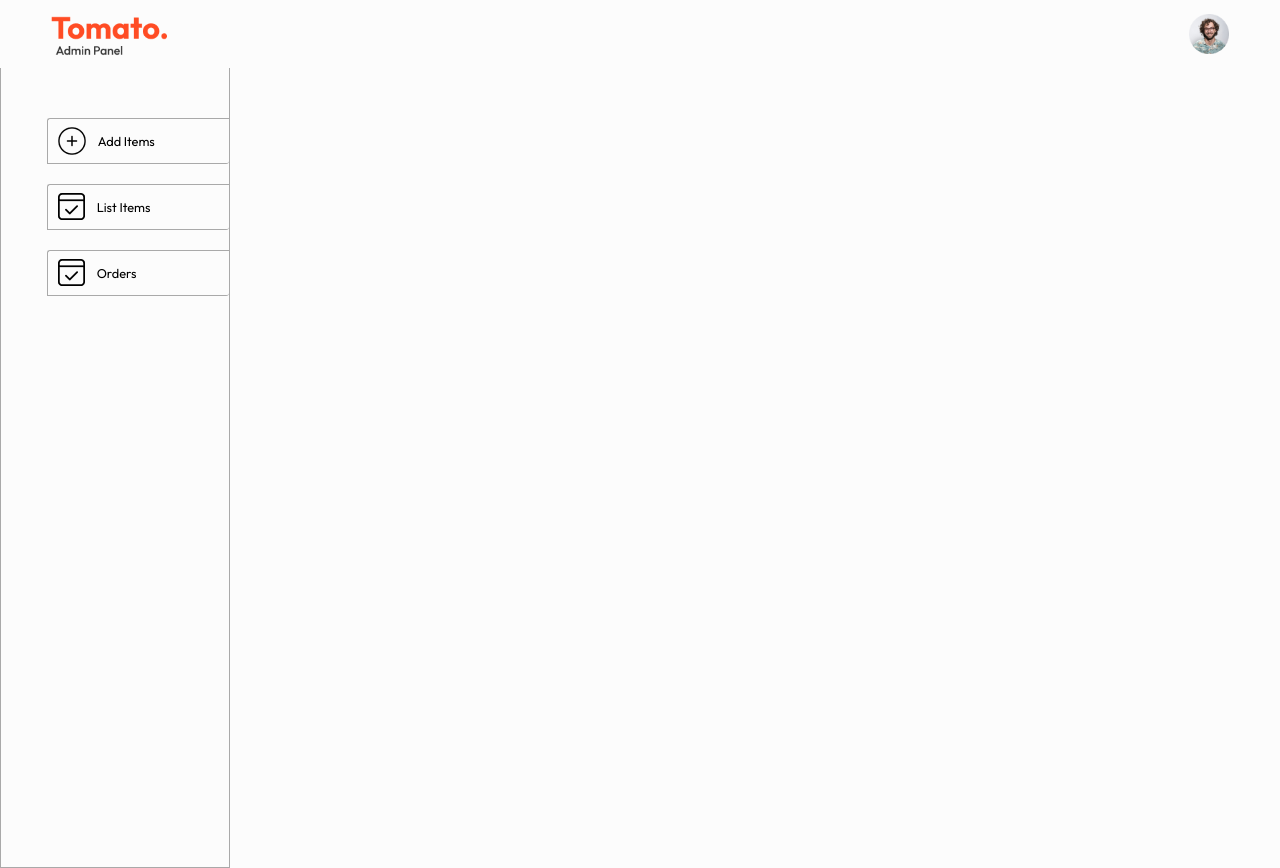
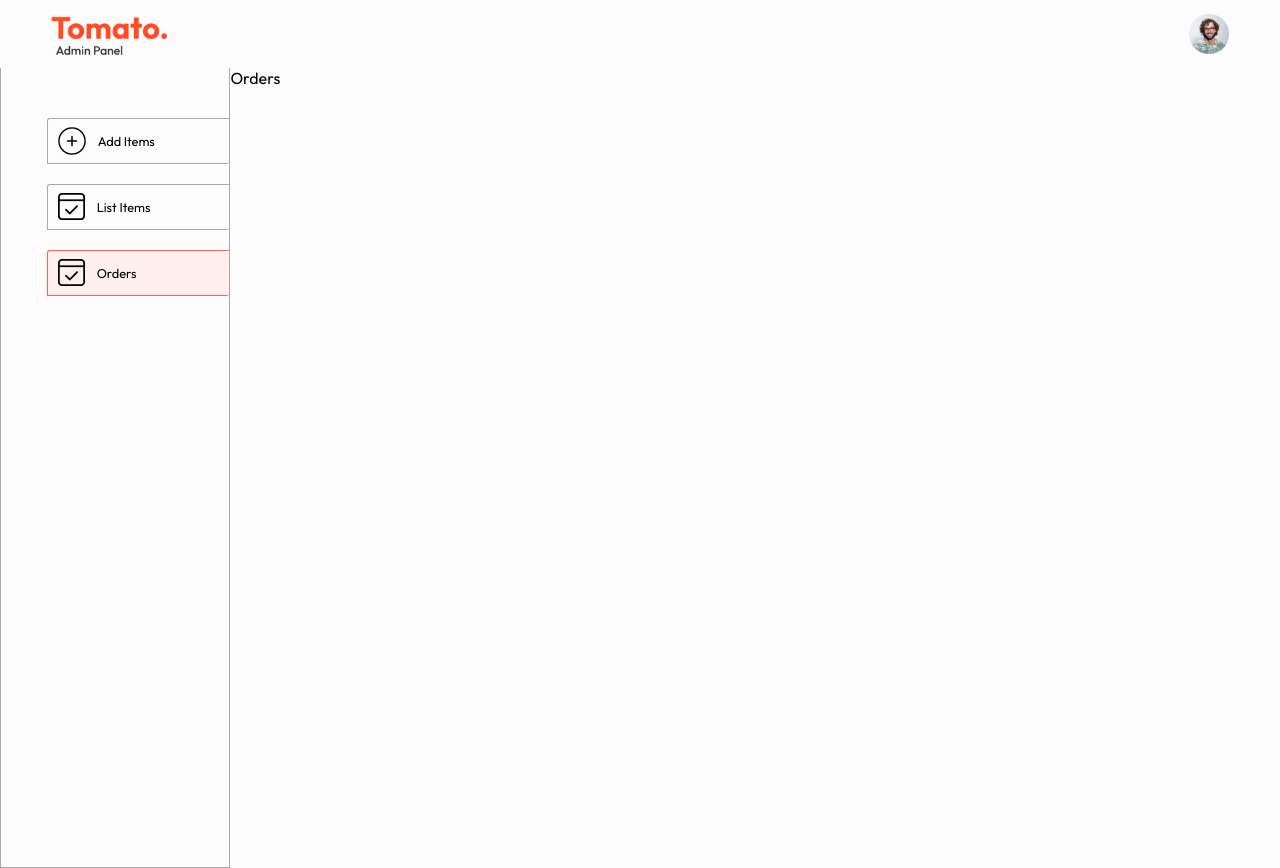
Before and after one commit to ryowuandjanet/mernFoodDelivery, a React (Vite) app in the folder admin/: page /orders in a window 1280 px wide. Built offline with nearby package versions, Linux system fonts and the light colour scheme.

Commit message:
新增Add List Orders及Sidebar UI調整

```diff
--- a/admin/src/App.jsx
+++ b/admin/src/App.jsx
@@ -1,6 +1,10 @@
 import React from "react";
 import Navbar from "./components/Navbar/Navbar";
 import Sidebar from "./components/Sidebar/Sidebar";
+import { Route, Routes } from "react-router-dom";
+import Add from "./pages/Add/Add";
+import List from "./pages/List/List";
+import Orders from "./pages/Orders/Orders";
 
 const App = () => {
   return (
@@ -8,6 +12,11 @@
       <Navbar />
       <div className="app-content">
         <Sidebar />
+        <Routes>
+          <Route path="/add" element={<Add />} />
+          <Route path="/list" element={<List />} />
+          <Route path="/orders" element={<Orders />} />
+        </Routes>
       </div>
     </div>
   );
--- a/admin/src/components/Sidebar/Sidebar.css
+++ b/admin/src/components/Sidebar/Sidebar.css
@@ -13,7 +13,6 @@
   flex-direction: column;
   gap: 20px;
 }
-
 .sidebar-option {
   display: flex;
   align-items: center;
@@ -25,6 +24,11 @@
   cursor: pointer;
 }
 
+.sidebar-option.active {
+  background-color: #fff0ed;
+  border-color: tomato;
+}
+
 @media (max-width: 900px) {
   .sidebar-option p {
     display: none;
--- a/admin/src/components/Sidebar/Sidebar.jsx
+++ b/admin/src/components/Sidebar/Sidebar.jsx
@@ -1,23 +1,24 @@
 import React from "react";
 import "./Sidebar.css";
 import { assets } from "../../assets/assets";
+import { NavLink } from "react-router-dom";
 
 const Sidebar = () => {
   return (
     <div className="sidebar">
       <div className="sidebar-options">
-        <div className="sidebar-option">
+        <NavLink to="/add" className="sidebar-option">
           <img src={assets.add_icon} alt="" />
           <p>Add Items</p>
-        </div>
-        <div className="sidebar-option">
+        </NavLink>
+        <NavLink to="/list" className="sidebar-option">
           <img src={assets.order_icon} alt="" />
           <p>List Items</p>
-        </div>
-        <div className="sidebar-option">
+        </NavLink>
+        <NavLink to="/orders" className="sidebar-option">
           <img src={assets.order_icon} alt="" />
           <p>Orders</p>
-        </div>
+        </NavLink>
       </div>
     </div>
   );
--- /dev/null
+++ b/admin/src/pages/Add/Add.jsx
@@ -0,0 +1,8 @@
+import React from "react";
+import "./Add.css";
+
+const Add = () => {
+  return <div>Add</div>;
+};
+
+export default Add;
--- /dev/null
+++ b/admin/src/pages/List/List.jsx
@@ -0,0 +1,8 @@
+import React from "react";
+import "./List.css";
+
+const List = () => {
+  return <div>List</div>;
+};
+
+export default List;
--- /dev/null
+++ b/admin/src/pages/Orders/Orders.jsx
@@ -0,0 +1,8 @@
+import React from "react";
+import "./Orders.css";
+
+const Orders = () => {
+  return <div>Orders</div>;
+};
+
+export default Orders;
```
Also changed, not shown: admin/src/pages/Add/Add.css (added), admin/src/pages/List/List.css (added), admin/src/pages/Orders/Orders.css (added).
